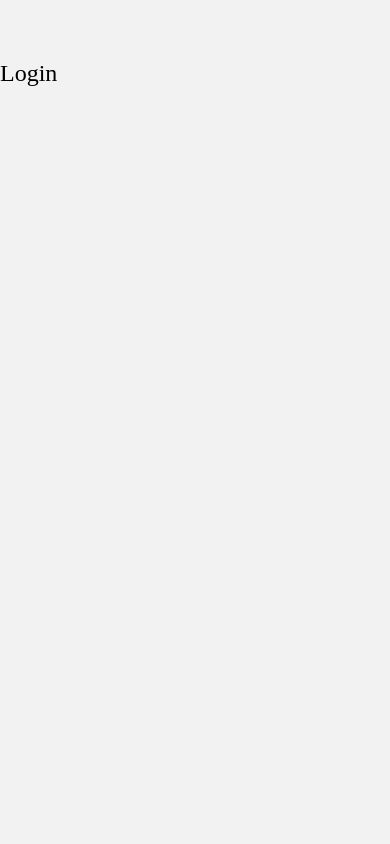
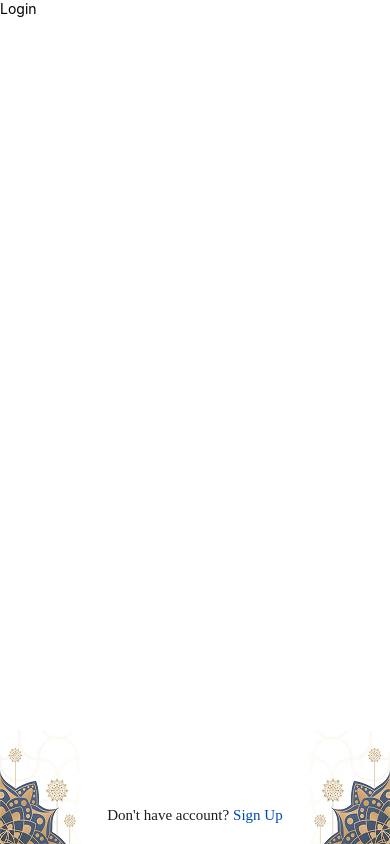
Before and after one commit to hassan523/mkzDarood-front, a React Native app: screen /Login in a window 390 px wide. Built offline with nearby package versions, Linux system fonts and the light colour scheme.

Commit message:
auth layout

```diff
--- /dev/null
+++ b/src/layout/AuthLayout/AuthLayout.tsx
@@ -0,0 +1,42 @@
+import { Image, StyleSheet, Text, View } from 'react-native';
+import React, { ReactNode } from 'react';
+import { windowHeight, windowWidth } from '../../utils/dimensions/dimensions';
+import colors from '../../utils/colors/colors';
+
+const AuthLayout = ({
+  children,
+  heading = '',
+}: {
+  children: ReactNode;
+  heading?: string;
+}) => {
+  return (
+    <View style={styles.Container}>
+      {children}
+      <Image source={require('../../assets/bg1.png')} style={styles.ImgLeft} />
+      <Image source={require('../../assets/bg2.png')} style={styles.ImgRight} />
+    </View>
+  );
+};
+
+export default AuthLayout;
+
+const styles = StyleSheet.create({
+  Container: {
+    flex: 1,
+    height: windowHeight,
+    width: windowWidth,
+    position: 'relative',
+    backgroundColor: colors.SecondaryColor,
+  },
+  ImgLeft: {
+    position: 'absolute',
+    bottom: 0,
+    left: 0,
+  },
+  ImgRight: {
+    position: 'absolute',
+    bottom: 0,
+    right: 0,
+  },
+});
--- a/src/screens/Auth/LoginScreen/Login.tsx
+++ b/src/screens/Auth/LoginScreen/Login.tsx
@@ -1,17 +1,41 @@
-import { StyleSheet, Text, View } from 'react-native';
+import { StyleSheet, Text, TouchableOpacity, View } from 'react-native';
 import React from 'react';
 import Font from '../../../utils/fonts/Font';
+import AuthLayout from '../../../layout/AuthLayout/AuthLayout';
+import colors from '../../../utils/colors/colors';
 
 const Login = () => {
   return (
-    <View>
-      <Text style={{ fontFamily: Font.font600, marginTop: 60, fontSize: 24 }}>
-        Login
-      </Text>
-    </View>
+    <AuthLayout>
+      <Text>Login</Text>
+      <View style={styles.BottomLine}>
+        <Text style={styles.BottomText}>Don't have account?</Text>
+        <TouchableOpacity>
+          <Text style={[styles.BottomText, { color: colors.PrimaryColor }]}>
+            Sign Up
+          </Text>
+        </TouchableOpacity>
+      </View>
+    </AuthLayout>
   );
 };
 
 export default Login;
 
-const styles = StyleSheet.create({});
+const styles = StyleSheet.create({
+  BottomLine: {
+    position: 'absolute',
+    bottom: 20,
+    left: 0,
+    right: 0,
+    justifyContent: 'center',
+    alignItems: 'center',
+    flexDirection: 'row',
+    gap: 4,
+  },
+  BottomText: {
+    color: colors.textColor,
+    fontFamily: Font.font600,
+    fontSize: 15,
+  },
+});
--- a/src/utils/colors/colors.ts
+++ b/src/utils/colors/colors.ts
@@ -1,5 +1,5 @@
 const colors = {
-  PrimaryColor: '#3DA9FF',
+  PrimaryColor: '#004AB4',
   SecondaryColor: '#FFFFFF',
   textColor: '#1E1E1E',
 };
--- /dev/null
+++ b/src/utils/dimensions/dimensions.ts
@@ -0,0 +1,4 @@
+import { Dimensions } from 'react-native';
+
+export const windowWidth = Dimensions.get('window').width;
+export const windowHeight = Dimensions.get('window').height;
```
